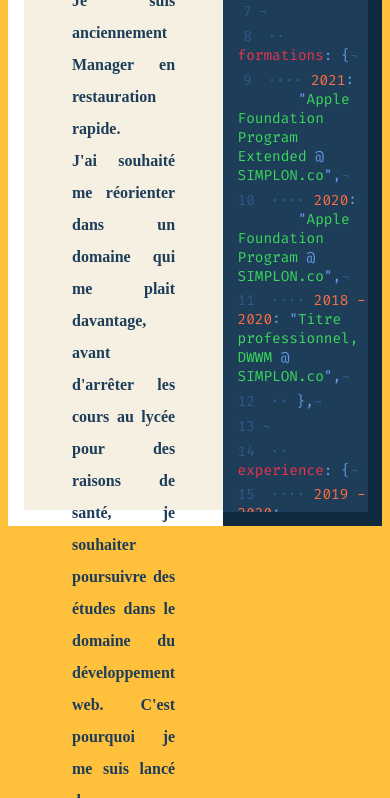
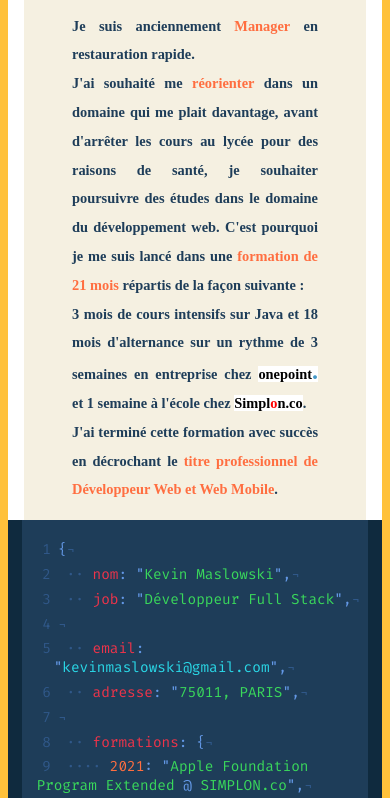
Before and after one commit to Malovsky/kevinmaslowski, a plain HTML site: page index.html in a window 390 px wide. Shown: the part 326-1124 px from the top of the page. Drawn offline with Linux system fonts and the light colour scheme.

Commit message:
almost done, TODO :check for a space in break line for the skill section

```diff
--- a/index.html
+++ b/index.html
@@ -23,29 +23,29 @@
             <img alt="Photo de profil de Kevin MASLOWSKI" id="photoprofil" src="assets/photoProfil.png">
             <h1>Bonjour et bienvenue sur mon portfolio !</h1>
             <p id="presentation">
-                Je suis anciennement Manager en restauration rapide.</br>
-                J'ai souhaité me réorienter dans un domaine qui me plait davantage,
+                Je suis anciennement <span class="surligne">Manager</span> en restauration rapide.</br>
+                J'ai souhaité me <span class="surligne">réorienter</span> dans un domaine qui me plait davantage,
                 avant d'arrêter les cours au lycée pour des raisons de santé,
                 je souhaiter poursuivre des études dans le domaine du développement web.
-                C'est pourquoi je me suis lancé dans une formation de 21 mois répartis de la façon suivante :</br>
-                3 mois de cours intensifs sur Java et 18 mois d'alternance sur un rythme de 3 semaines en entreprise chez <span style="background-color: white"><a target="_blank" rel="noopener noreferrer" href="https://www.groupeonepoint.com/fr/"><span style="font-weight: bolder">onepoint</span><span style="font-weight: bolder; color: #6499e7; font-size: x-large">.</span></a></span> et 1 semaine à l'école chez <a  target="_blank" rel="noopener noreferrer" href="https://simplon.co/"><span style="background-color: white">SIMPL<span style="color: red">O</span>N.co</span></a>.</br>
-                J'ai terminé cette formation avec succès en décrochant le titre professionnel de Développeur Web et Web Mobile.
+                C'est pourquoi je me suis lancé dans une <span class="surligne">formation de 21 mois</span> répartis de la façon suivante :</br>
+                3 mois de cours intensifs sur Java et 18 mois d'alternance sur un rythme de 3 semaines en entreprise chez <span style="background-color: white"><a target="_blank" rel="noopener noreferrer" href="https://www.groupeonepoint.com/fr/"><span style="font-weight: bolder">onepoint</span><span style="font-weight: bolder; color: #4498c8; font-size: x-large">.</span></a></span> et 1 semaine à l'école chez <a  target="_blank" rel="noopener noreferrer" href="https://simplon.co/"><span style="background-color: white">Simpl<span style="color: red">o</span>n.co</span></a>.</br>
+                J'ai terminé cette formation avec succès en décrochant le <span class="surligne">titre professionnel de Développeur Web et Web Mobile</span>.
             </p>
         </div>
 
         <div id="skills">
             <div class="code-like">
                 <span class="code-line"><span class="ponctuation">{</span></span>
-                <span class="code-line"><span class="normaly-invisible"> ·· </span><span class="var-name">name</span><span class="ponctuation">: "</span><span class="value-one">Kevin Maslowski</span><span class="ponctuation">",</span></span>
-                <span class="code-line"><span class="normaly-invisible"> ·· </span><span class="var-name">job</span><span class="ponctuation">: &nbsp;"</span><span class="value-one">Développeur Full Stack</span><span class="ponctuation">",</span></span>
+                <span class="code-line"><span class="normaly-invisible"> ·· </span><span class="var-name">nom</span><span class="ponctuation">: "</span><span class="value-one">Kevin Maslowski</span><span class="ponctuation">",</span></span>
+                <span class="code-line"><span class="normaly-invisible"> ·· </span><span class="var-name">job</span><span class="ponctuation">: "</span><span class="value-one">Développeur Full Stack</span><span class="ponctuation">",</span></span>
                 <span class="code-line"></span>
-                <span class="code-line"><span class="normaly-invisible"> ·· </span><span class="var-name">email</span><span class="ponctuation">: &nbsp;&nbsp;&nbsp;"</span><span class="value-two">kevinmaslowski@gmail.com</span><span class="ponctuation">",</span></span>
-                <span class="code-line"><span class="normaly-invisible"> ·· </span><span class="var-name">location</span><span class="ponctuation">: "</span><span class="value-one">75011, PARIS</span><span class="ponctuation">",</span></span>
+                <span class="code-line"><span class="normaly-invisible"> ·· </span><span class="var-name">email</span><span class="ponctuation">: &nbsp;&nbsp;"</span><span class="value-two">kevinmaslowski@gmail.com</span><span class="ponctuation">",</span></span>
+                <span class="code-line"><span class="normaly-invisible"> ·· </span><span class="var-name">adresse</span><span class="ponctuation">: "</span><span class="value-one">75011, PARIS</span><span class="ponctuation">",</span></span>
                 <span class="code-line"></span>
                 <!-- FORMATIONS -->
                 <span class="code-line"><span class="normaly-invisible"> ·· </span><span class="var-name">formations</span><span class="ponctuation">: {</span></span>
-                <span class="code-line"><span class="normaly-invisible"> ···· </span><span class="value-three">2021</span><span class="ponctuation">: &nbsp;&nbsp;&nbsp;&nbsp;&nbsp;&nbsp;&nbsp;"</span><span class="value-one">Apple Foundation Program Extended</span><span class="ponctuation"> @ </span><span class="value-one">SIMPLON.co</span><span class="ponctuation">",</span></span>
-                <span class="code-line"><span class="normaly-invisible"> ···· </span><span class="value-three">2020</span><span class="ponctuation">: &nbsp;&nbsp;&nbsp;&nbsp;&nbsp;&nbsp;&nbsp;"</span><span class="value-one">Apple Foundation Program</span><span class="ponctuation"> @ </span><span class="value-one">SIMPLON.co</span><span class="ponctuation">",</span></span>
+                <span class="code-line"><span class="normaly-invisible"> ···· </span><span class="value-three">2021</span><span class="ponctuation">: <!--&nbsp;&nbsp;&nbsp;&nbsp;&nbsp;&nbsp;&nbsp;-->"</span><span class="value-one">Apple Foundation Program Extended</span><span class="ponctuation"> @ </span><span class="value-one">SIMPLON.co</span><span class="ponctuation">",</span></span>
+                <span class="code-line"><span class="normaly-invisible"> ···· </span><span class="value-three">2020</span><span class="ponctuation">: <!--&nbsp;&nbsp;&nbsp;&nbsp;&nbsp;&nbsp;&nbsp;-->"</span><span class="value-one">Apple Foundation Program</span><span class="ponctuation"> @ </span><span class="value-one">SIMPLON.co</span><span class="ponctuation">",</span></span>
                 <span class="code-line"><span class="normaly-invisible"> ···· </span><span class="value-three">2018 - 2020</span><span class="ponctuation">: "</span><span class="value-one">Titre professionnel, DWWM</span><span class="ponctuation"> @ </span><span class="value-one">SIMPLON.co</span><span class="ponctuation">",</span></span>
                 <span class="code-line"><span class="normaly-invisible"> ·· </span><span class="ponctuation"> },</span></span>
                 <span class="code-line"></span>
@@ -66,8 +66,8 @@
                 <span class="code-line"><span class="normaly-invisible"> ·· </span><span class="ponctuation"> ],</span></span>
                 <span class="code-line"></span>
                 <!-- LIENS -->
-                <span class="code-line"><span class="normaly-invisible"> ·· </span><span class="var-name">links</span><span class="ponctuation">: {</span></span>
-                <span class="code-line"><span class="normaly-invisible"> ···· </span><span class="value-three">Portfolio</span><span class="ponctuation">: "</span><span class="value-two"><a target="_blank" rel="noopener noreferrer"  href="https://kevinmaslowski.com">kevinmaslowski.com</a></span><span class="ponctuation">",</span></span>
+                <span class="code-line"><span class="normaly-invisible"> ·· </span><span class="var-name">liens</span><span class="ponctuation">: {</span></span>
+                <span class="code-line"><span class="normaly-invisible"> ···· </span><span class="value-three">Portfolio</span><span class="ponctuation">: "</span><span class="value-two"><a target="_blank" rel="noopener noreferrer"  href="https://kevinmaslowski.fr">kevinmaslowski.fr</a></span><span class="ponctuation">",</span></span>
                 <span class="code-line"><span class="normaly-invisible"> ···· </span><span class="value-three">Github</span><span class="ponctuation">: &nbsp;&nbsp;&nbsp;"</span><span class="value-two"><a target="_blank" rel="noopener noreferrer"  href="https://github.com/Malovsky">github.com/Malovsky</a></span><span class="ponctuation">",</span></span>
                 <span class="code-line"><span class="normaly-invisible"> ···· </span><span class="value-three">LinkedIn</span><span class="ponctuation">: &nbsp;"</span><span class="value-two"><a target="_blank" rel="noopener noreferrer"  href="https://www.linkedin.com/in/kevin-maslowski-2130ab185/">linkedin.com/kevin-maslowski</a></span><span class="ponctuation">",</span></span>
                 <span class="code-line"><span class="normaly-invisible"> ·· </span><span class="ponctuation"> }</span></span>
--- a/style.css
+++ b/style.css
@@ -1,23 +1,22 @@
+/*--------------- BODY ---------------*/
 body {
   background-color: #ffc13b;
   font-family: "SF Pro";
-/*  margin: 0;
-  padding: 0;
-*/
 }
 
 h1 {
-  color: rgb(238, 52, 74);
+  color: #ee344a;
+  margin: 1em;
 }
 
 .value-one a {
   text-decoration: none;
-  color: rgb(58, 216, 91);;
+  color: #3ad85b
 }
 
 .value-two a {
   text-decoration: none;
-  color: rgb(42, 216, 231);
+  color: #2ad8e7
 }
 
 .value-three a {
@@ -26,18 +25,19 @@ h1 {
 }
 
 .surligne {
-  background-color: #ff6e40;
+  font-weight: bolder;
+  color: #ff6e40;
 }
 
 .wrapper {
-  height: 100vh;
   display: flex;
   flex-wrap: nowrap;
 }
 
 .wrapper div {
-  flex: 1 1 0;
+  flex: 50%;
 }
+
 /*--------------- ME ---------------*/
 .wrapper #me {
   background-color: #f5f0e1;
@@ -55,6 +55,7 @@ h1 {
 
 #presentation {
   margin: 1rem 3rem;
+  font-size: 90%;
   color: #1e3d59;
   font-weight: 600;
   text-align: justify;
@@ -108,17 +109,72 @@ h1 {
 }
 
 .var-name {
-  color: rgb(238, 52, 74);
+  color: #ee344a
 }
 
 .value-one {
-  color: rgb(58, 216, 91);
+  color: #3ad85b
 }
 
 .value-two {
-  color: rgb(42, 216, 231);
+  color: #2ad8e7
 }
 
 .value-three {
   color: #ff6e40;
 }
+
+/*--------------- RESPONSIVE ---------------*/
+
+/* For desktop: */
+@media screen and (max-width: 64em) {
+  .wrapper {
+    flex-direction: row;
+  }
+}
+
+/* For tablets: */
+@media screen and (max-width: 50em) {
+  .wrapper {
+    flex-direction: column;
+  }
+  .wrapper #me {
+    border-top: solid 1em white;
+    border-left: solid 1em white;
+    border-right: solid 1em white;
+    border-bottom: none;
+  }
+  .wrapper #skills {
+    border-left: solid 1em #0f2a3e;
+    border-right: solid 1em #0f2a3e;
+    border-bottom: solid 1em #0f2a3e;
+    border-top: none;
+  }
+
+  .code-like {
+    margin-top: 1em;
+  }
+}
+
+/* For phones: */
+@media screen and (max-width: 30em){
+  .wrapper {
+    flex-direction: column;
+  }
+  .wrapper #me {
+    border-top: solid 1em white;
+    border-left: solid 1em white;
+    border-right: solid 1em white;
+    border-bottom: none;
+  }
+  .wrapper #skills {
+    border-left: solid 1em #0f2a3e;
+    border-right: solid 1em #0f2a3e;
+    border-bottom: solid 1em #0f2a3e;
+    border-top: none;
+  }
+  .code-like {
+    margin-top: 1em;
+  }
+
+}
```
